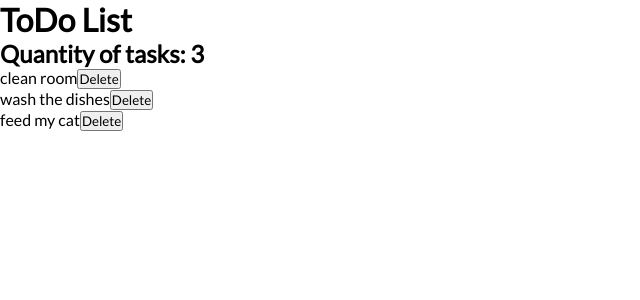
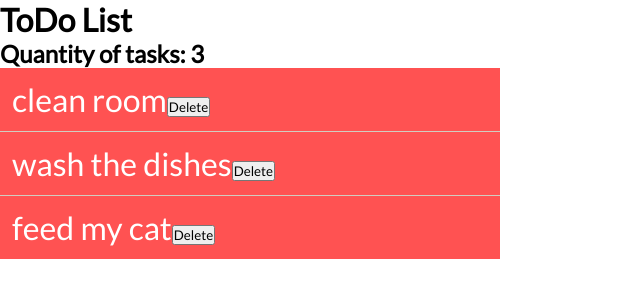
Before and after one commit to bartekma89/Webpack_ToDoList, a React app: page / in a window 1280 px wide. Shown: the top 300 px of the page, without its empty margins (0-640 px from the left). Built offline with nearby package versions, Linux system fonts and the light colour scheme.

Commit message:
added style to components

```diff
--- a/src/components/Title.css
+++ b/src/components/Title.css
@@ -1,3 +1,4 @@
 .TodoTitle {
 	color: #fff;
+	margin: 10px;
 }
--- /dev/null
+++ b/src/components/ToDoList.css
@@ -0,0 +1,14 @@
+@import url('https://fonts.googleapis.com/css?family=Lato:400,400i&subset=latin-ext');
+
+* {
+	box-sizing: border-box;
+	font-family: 'Lato', sans-serif;
+}
+
+ul {
+	margin-top: 20px;
+	margin: 0;
+	padding: 0;
+	color: #fff;
+	width: 500px;
+}
--- a/src/components/ToDoList.js
+++ b/src/components/ToDoList.js
@@ -1,9 +1,10 @@
 import React from 'react';
 import Todo from './Todo';
+import style from './ToDoList.css';
 
 const ToDoList = props => {
 	return (
-		<ul>
+		<ul className={style}>
 			{props.list.map(item => (
 				<Todo
 					item={item}
--- /dev/null
+++ b/src/components/Todo.css
@@ -0,0 +1,36 @@
+* {
+	box-sizing: border-box;
+}
+
+.btn {
+	margin: 1;
+	border: none;
+	font-size: 1em;
+	padding: 8px;
+	background-color: #40407a;
+	color: #fff;
+	cursor: pointer;
+	position: absolute;
+	right: 3px;
+	top: 3px;
+}
+
+.btn:hover {
+	background-color: #f8efba;
+	color: #000;
+}
+
+li {
+	z-index: 1;
+	position: relative;
+	cursor: pointer;
+	padding: 12px 8px 12px 12px;
+	list-style-type: none;
+	background-color: #ff5252;
+	font-size: 2em;
+	border-bottom: 1px solid #d1ccc0;
+}
+
+li:last-child {
+	border: none;
+}
--- a/src/components/Todo.js
+++ b/src/components/Todo.js
@@ -1,16 +1,18 @@
 import React from 'react';
+import style from './Todo.css';
 
 const Todo = props => {
 	return (
-		<li>
+		<li className={style.li}>
 			{props.item.task}
-			<button onClick={props.onRemoveToDo.bind(this, props.item.id)}>
+			<button
+				className={style.btn}
+				onClick={props.onRemoveToDo.bind(this, props.item.id)}
+			>
 				Delete
 			</button>
 		</li>
 	);
 };
 
-Todo.propTypes = {};
-
 export default Todo;
--- a/webpack.config.js
+++ b/webpack.config.js
@@ -40,9 +40,9 @@ module.exports = {
 			filename: 'index.html',
 			inject: 'body',
 		}),
-		// new UglifyJSPlugin(),
-		// new OptimizeJSPlugin({
-		// 	sourceMap: false,
-		// }),
+		new UglifyJSPlugin(),
+		new OptimizeJSPlugin({
+			sourceMap: false,
+		}),
 	],
 };
```
